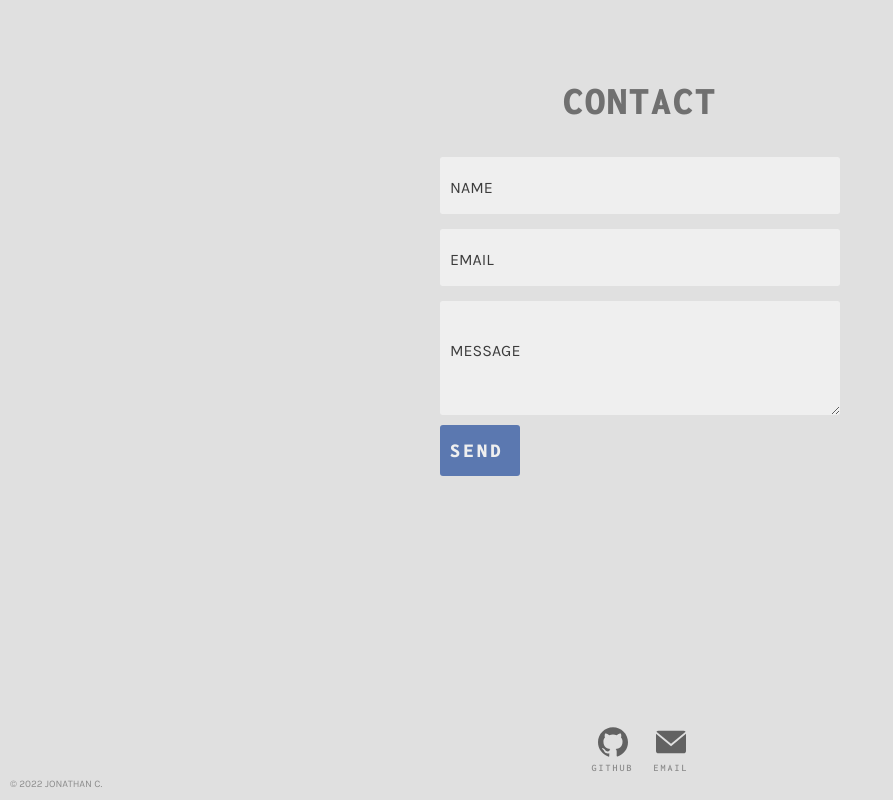
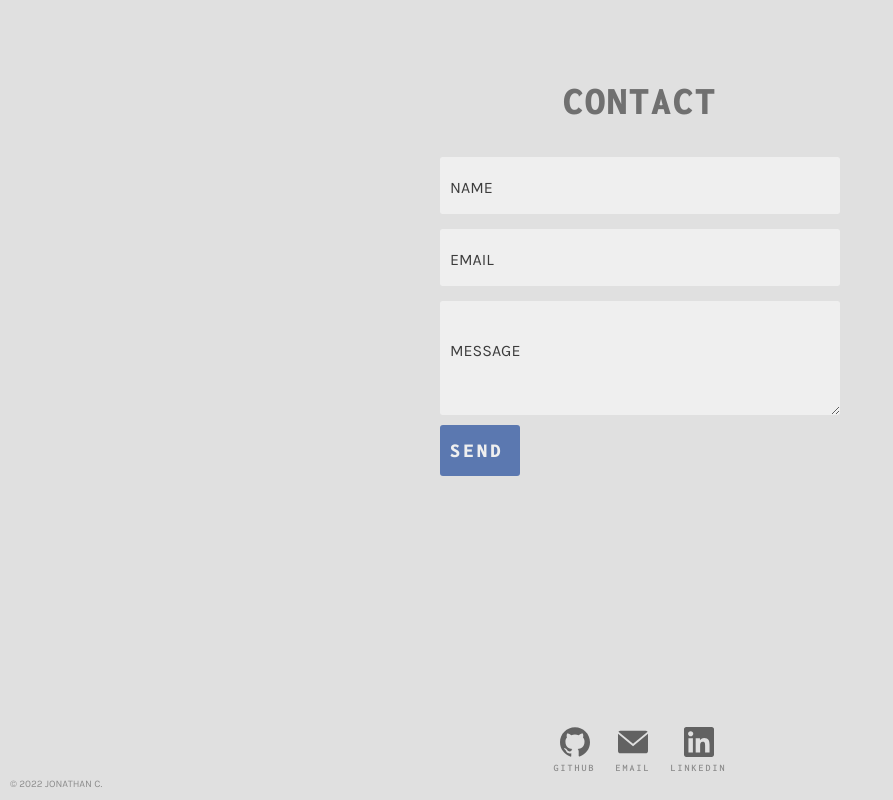
Before and after one commit to jonathancdev/personal-portfolio, a React (Create React App) app: page / in a window 1280 px wide. Shown: the part 5560-6360 px from the top of the page, without its empty margins (0-893 px from the left). Built offline with nearby package versions, Linux system fonts and the light colour scheme.

Commit message:
added linkedin icon and link to footer

```diff
--- a/src/components/Footer.jsx
+++ b/src/components/Footer.jsx
@@ -1,6 +1,7 @@
 import React, { useState } from "react";
 import { ReactComponent as GithubIcon } from "../svg/github.svg";
 import { ReactComponent as EmailIcon } from "../svg/email.svg";
+import { ReactComponent as LinkedInIcon } from "../svg/linkedin.svg";
 
 export default function Footer() {
   const [emailLinkClicked, setEmailLinkClicked] = useState(false);
@@ -23,6 +24,12 @@ export default function Footer() {
             </>
           )}
         </div>
+        <a
+          className="icon__link"
+          href="http://www.linkedin.com/in/jonathancdev"
+        >
+          <LinkedInIcon /> <span>linkedin</span>
+        </a>
       </div>
       <p className="footer__text">&copy; 2022 Jonathan C.</p>
     </footer>
--- a/src/css/App.css
+++ b/src/css/App.css
@@ -875,7 +875,7 @@ button {
 .footer .icon__link svg path {
   fill: rgba(0, 0, 0, 0.75);
 }
-.footer .icon__link:first-child {
+.footer .icon__link:first-child, .footer .icon__link:nth-child(2) {
   margin-right: 2rem;
 }
 .footer .icon__link span {
--- a/src/sass/components/_footer.scss
+++ b/src/sass/components/_footer.scss
@@ -30,7 +30,8 @@
       }
     }
     cursor: pointer;
-    &:first-child {
+    &:first-child,
+    &:nth-child(2) {
       margin-right: 2rem;
     }
     span {
```
Also changed, not shown: src/svg/linkedin.svg (added), 1 other file (tests, documents, lock files or other folders).
